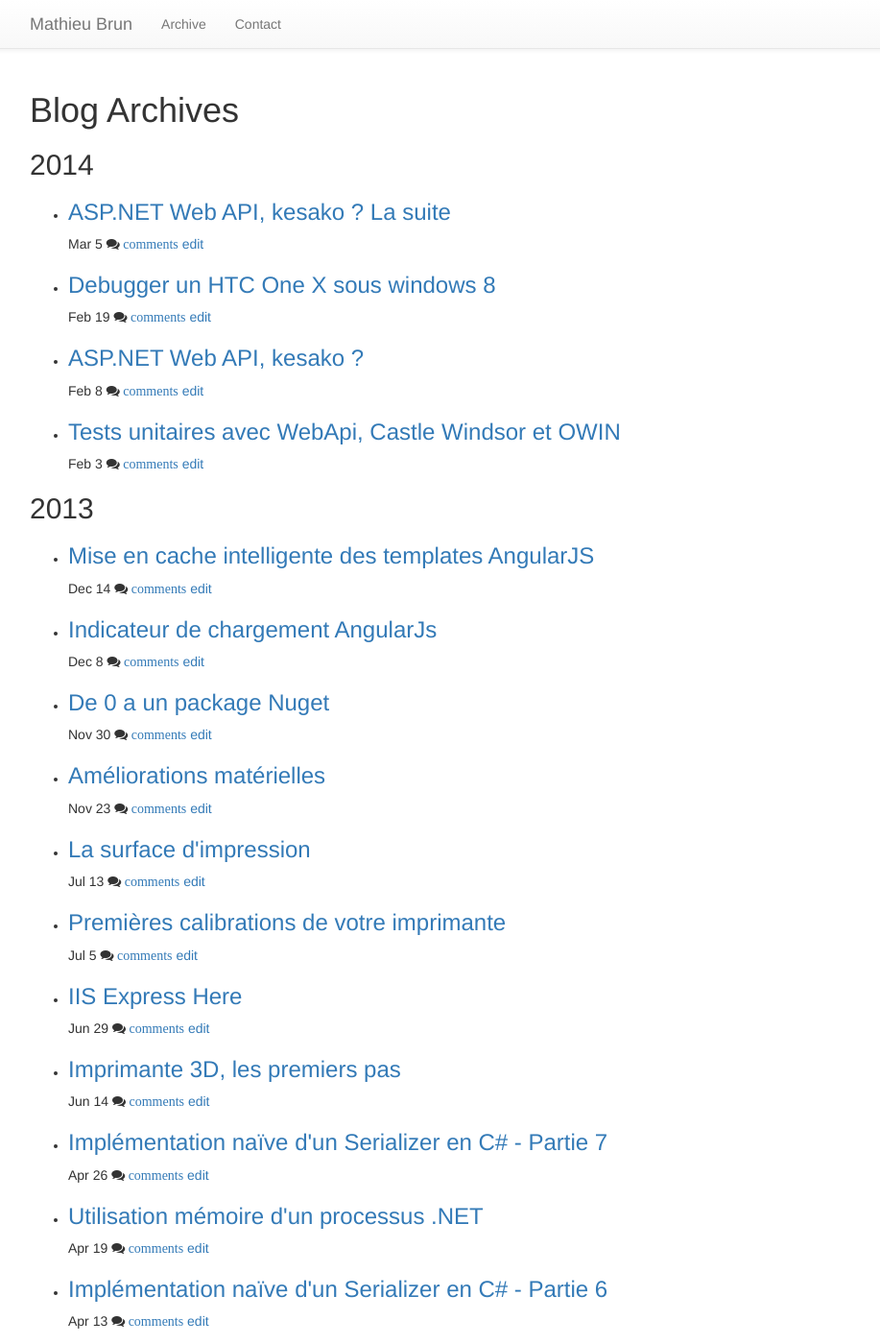
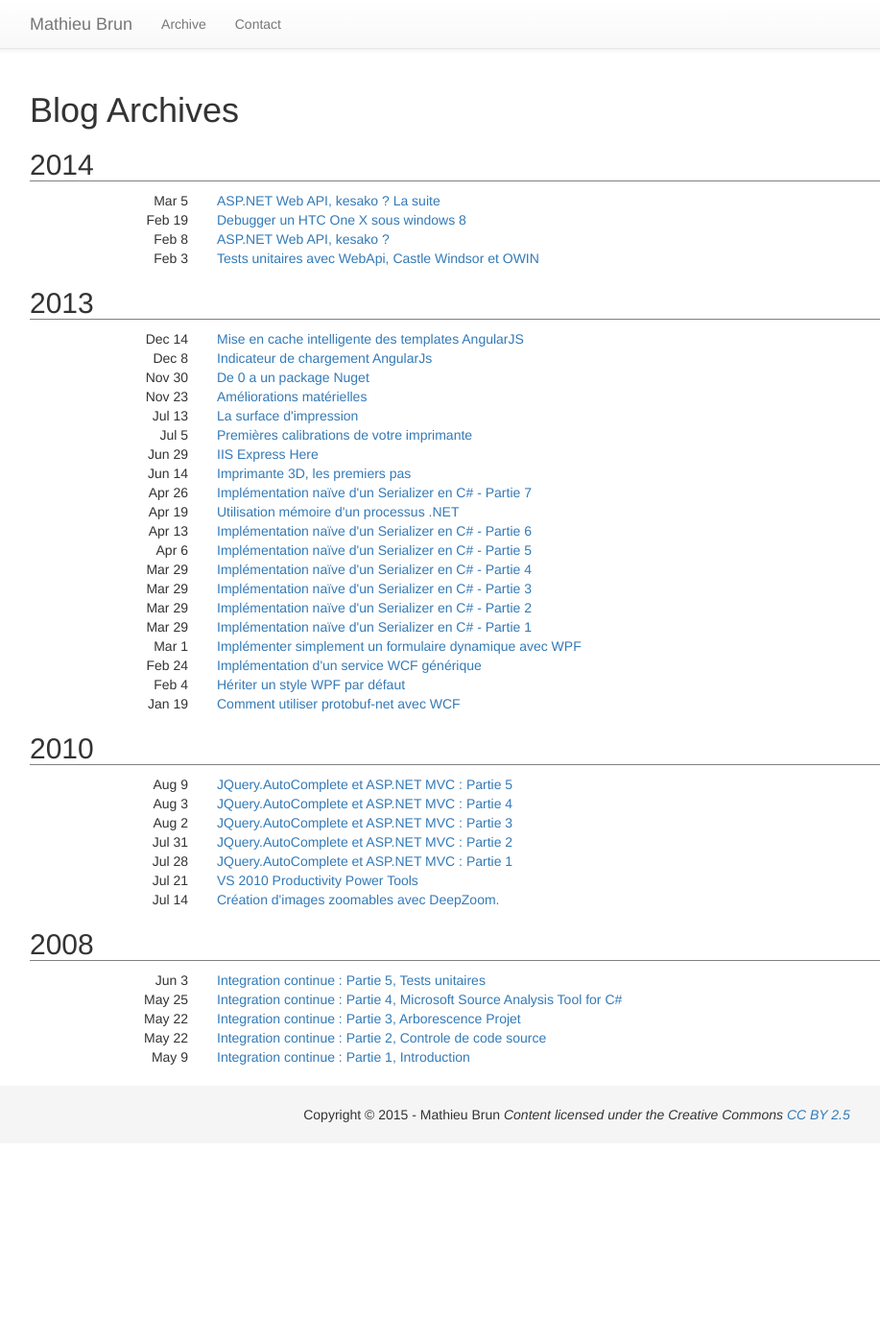
Before and after one commit to mathieubrun/mathieubrun.github.io, a Jekyll site: the page built from archive/index.html, in a window 1280 px wide and 1400 px high. Shown: the whole window at 96% size, without its empty margins (39-956 px from the left). Built offline with Jekyll 4.4.1, drawn with Linux system fonts in a browser that asks for light colours; nearby versions of some CDN libraries; Markdown is read by kramdown in place of the engine named in the settings; comment, search, counter and statistics services are not loaded; some of the changed text lies outside the part shown.

Commit message:
Archive layout

```diff
--- a/_includes/archive_post.html
+++ /dev/null
@@ -1,23 +0,0 @@
-{% capture date %}{{ post.date }}{% endcapture %}
-{% capture this_year %}{{ date | date: "%Y" }}{% endcapture %}
-{% unless year == this_year %}
-	{% assign year = this_year %}
-	{% unless forloop.first %}
-		</ul>
-	{% endunless %}
-	<h2 class="year">{{ date | date: "%Y" }}</h2>
-	<ul>
-{% endunless %}
-	<li>
-		<h3 class="title"><a href="{{ post.url }}">{{post.title}}</a></h3>
-		<div class="meta">
-			<span class="date"><time datetime="{{ date | datetime | date_to_xmlschema }}" itemprop="datePublished">{{ date | date: "%b %e" }}</time></span>
-			{% if post.categories.length > 0 %}
-			<span class="tags">{% include post/categories.html %}</span>
-			{% endif %}
-		    {% if site.disqus_short_name and post.comments == true and site.disqus_show_comment_count == true %}
-		    {% include post/comments_link.html %}
-		    {% endif %}
-		    <span class="edit">{% include post/edit.html %}</span>
-		</div>
-	</li>
--- a/archive/index.html
+++ b/archive/index.html
@@ -5,9 +5,21 @@ title: Blog Archives
 
 <div class="archives" itemscope itemtype="http://schema.org/Blog">
 {% for post in site.posts reverse %}
-{% if post.layout == 'post' %}
-	{% include archive_post.html %}
-{% endif %}
+	{% if post.layout == 'post' %}
+		{% capture date %}{{ post.date }}{% endcapture %}
+		{% capture this_year %}{{ date | date: "%Y" }}{% endcapture %}
+		{% unless year == this_year %}
+			{% assign year = this_year %}
+			<h2 class="year">{{ date | date: "%Y" }}</h2>
+		{% endunless %}
+		<div class="row">
+			<div class="col-xs-2 text-right">
+				<span class="date"><time datetime="{{ date | datetime | date_to_xmlschema }}" itemprop="datePublished">{{ date | date: "%b %e" }}</time></span>
+			</div>
+			<div class="col-xs-10">
+				<a href="{{ post.url }}">{{post.title}}</a>
+			</div>
+		</div>
+	{% endif %}
 {% endfor %}
-  </ul>
 </div>
--- a/css/screen.css
+++ b/css/screen.css
@@ -38,3 +38,7 @@ nav .next:after {
 	margin-top: 30px;
 	min-height: 300px
 }
+
+h2.year {
+	border-bottom: 1px solid gray;
+}
```
